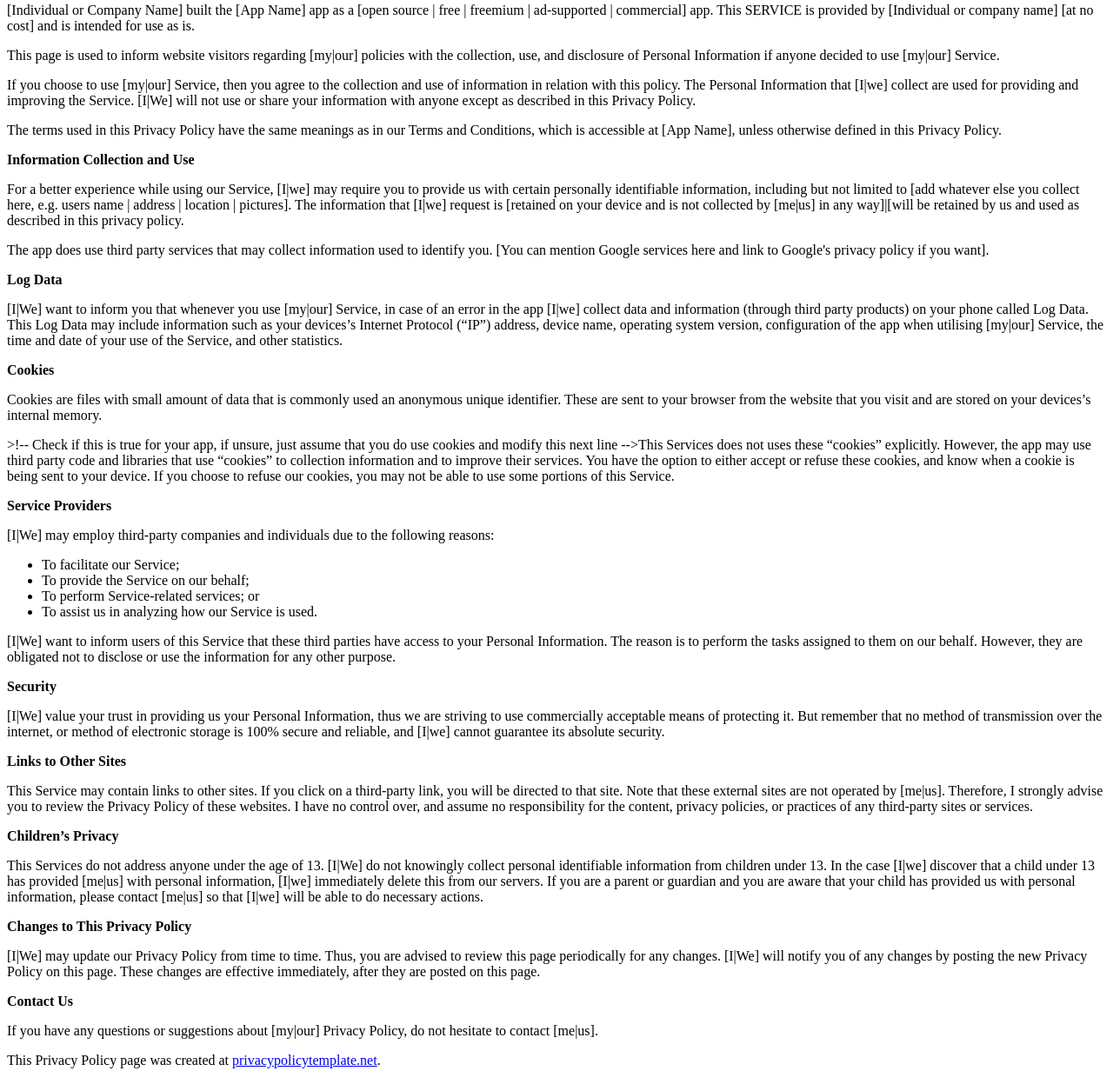
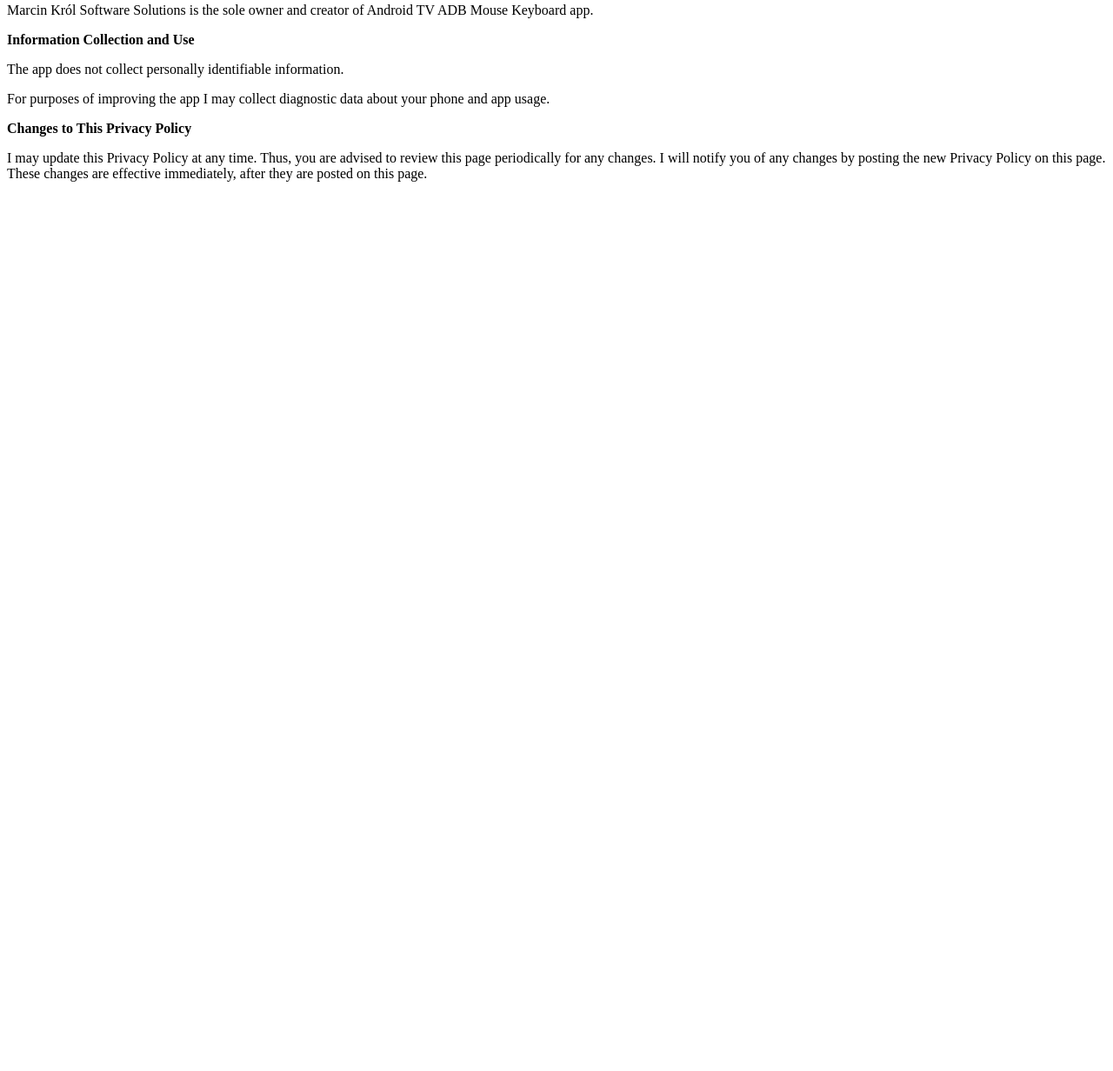
Before and after one commit to marcinkrolsoftwaresolutions/marcinkrolsoftwaresolutions.github.io, a plain HTML site: page android-tv-adb-mouse-privacy-policy.html in a window 1280 px wide. Shown: the part 52-1284 px from the top of the page at 87% size. After the commit the page ends 800 px from the top, so only its background shows below. Drawn offline with Linux system fonts and the light colour scheme.

Commit message:
Update android-tv-adb-mouse-privacy-policy.html

```diff
--- a/android-tv-adb-mouse-privacy-policy.html
+++ b/android-tv-adb-mouse-privacy-policy.html
@@ -1,82 +1,16 @@
 <html>
 <body>
 <h2>Privacy Policy</h2>
-<p>[Individual or Company Name] built the [App Name] app as a [open source | free | freemium | ad-supported | commercial] app. This SERVICE is provided by [Individual or company name] [at no cost] and is intended
-    for use as is.</p>
-<p>This page is used to inform website visitors regarding [my|our] policies with the collection, use, and
-    disclosure of Personal Information if anyone decided to use [my|our] Service.</p>
-<p>If you choose to use [my|our] Service, then you agree to the collection and use of information in
-    relation with this policy. The Personal Information that [I|we] collect are used for providing and
-    improving the Service. [I|We] will not use or share your information with anyone except as described
-    in this Privacy Policy.</p>
-<p>The terms used in this Privacy Policy have the same meanings as in our Terms and Conditions,
-    which is accessible at [App Name], unless otherwise defined in this Privacy Policy.</p>
+<p>Marcin Król Software Solutions is the sole owner and creator of Android TV ADB Mouse Keyboard app.</p>
 
 <p><strong>Information Collection and Use</strong></p>
-<p>For a better experience while using our Service, [I|we] may require you to provide us with certain
-    personally identifiable information, including but not limited to [add whatever else you collect here, e.g. users name | address | location | pictures].
-	The information that [I|we] request is [retained on your device and is not
-    collected by [me|us] in any way]|[will be retained by us and used as described in this privacy policy.</p>
-<p>The app does use third party services that may collect information used to identify you. [You can mention Google services here and link to Google's privacy policy if you want].
-
-<p><strong>Log Data</strong></p>
-<p>[I|We] want to inform you that whenever you use [my|our] Service, in case of an error in the app [I|we] collect
-    data and information (through third party products) on your phone called Log Data. This Log Data
-    may include information such as your devices’s Internet Protocol (“IP”) address, device name,
-    operating system version, configuration of the app when utilising [my|our] Service, the time and date
-    of your use of the Service, and other statistics.</p>
-
-<p><strong>Cookies</strong></p>
-<p>Cookies are files with small amount of data that is commonly used an anonymous unique identifier.
-    These are sent to your browser from the website that you visit and are stored on your devices’s
-    internal memory.</p>
-<p>>!-- Check if this is true for your app, if unsure, just assume that you do use cookies and modify this next line -->This Services does not uses these “cookies” explicitly. However, the app may use third party code
-    and libraries that use “cookies” to collection information and to improve their services. You
-    have the option to either accept or refuse these cookies, and know when a cookie is being sent
-    to your device. If you choose to refuse our cookies, you may not be able to use some portions of
-    this Service.</p>
-
-<p><strong>Service Providers</strong></p> <!-- This part need seem like it's not needed, but if you use any Google services, or any other third party libraries, chances are, you need this. -->
-<p>[I|We] may employ third-party companies and individuals due to the following reasons:</p>
-<ul>
-    <li>To facilitate our Service;</li>
-    <li>To provide the Service on our behalf;</li>
-    <li>To perform Service-related services; or</li>
-    <li>To assist us in analyzing how our Service is used.</li>
-</ul>
-<p>[I|We] want to inform users of this Service that these third parties have access to your Personal
-    Information. The reason is to perform the tasks assigned to them on our behalf. However, they
-    are obligated not to disclose or use the information for any other purpose.</p>
-
-<p><strong>Security</strong></p>
-<p>[I|We] value your trust in providing us your Personal Information, thus we are striving to use
-    commercially acceptable means of protecting it. But remember that no method of transmission over
-    the internet, or method of electronic storage is 100% secure and reliable, and [I|we] cannot
-    guarantee its absolute security.</p>
-
-<p><strong>Links to Other Sites</strong></p>
-<p>This Service may contain links to other sites. If you click on a third-party link, you will be
-    directed to that site. Note that these external sites are not operated by [me|us]. Therefore, I
-    strongly advise you to review the Privacy Policy of these websites. I have no control over, and
-    assume no responsibility for the content, privacy policies, or practices of any third-party
-    sites or services.</p>
-
-<p><strong>Children’s Privacy</strong></p>
-<p>This Services do not address anyone under the age of 13. [I|We] do not knowingly collect personal
-    identifiable information from children under 13. In the case [I|we] discover that a child under 13
-    has provided [me|us] with personal information, [I|we] immediately delete this from our servers. If you
-    are a parent or guardian and you are aware that your child has provided us with personal
-    information, please contact [me|us] so that [I|we] will be able to do necessary actions.</p>
+<p>The app does not collect personally identifiable information.</p>
+<p>For purposes of improving the app I may collect diagnostic data about your phone and app usage.</p>
 
 <p><strong>Changes to This Privacy Policy</strong></p>
-<p>[I|We] may update our Privacy Policy from time to time. Thus, you are advised to review this page
-    periodically for any changes. [I|We] will notify you of any changes by posting the new Privacy Policy
+<p>I may update this Privacy Policy at any time. Thus, you are advised to review this page
+    periodically for any changes. I will notify you of any changes by posting the new Privacy Policy
     on this page. These changes are effective immediately, after they are posted on this page.</p>
 
-<p><strong>Contact Us</strong></p>
-<p>If you have any questions or suggestions about [my|our] Privacy Policy, do not hesitate to contact
-    [me|us].</p>
-<p>This Privacy Policy page was created at <a href="https://privacypolicytemplate.net"
-                                              target="_blank">privacypolicytemplate.net</a>.</p>
 </body>
 </html>
```
